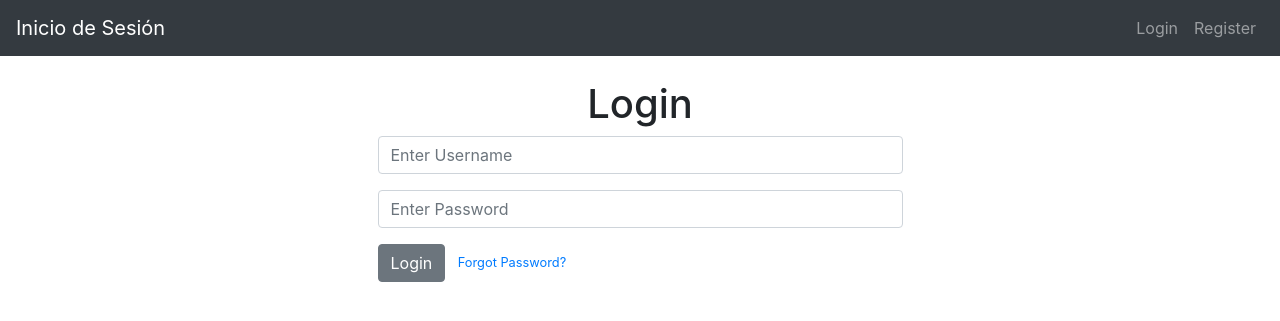
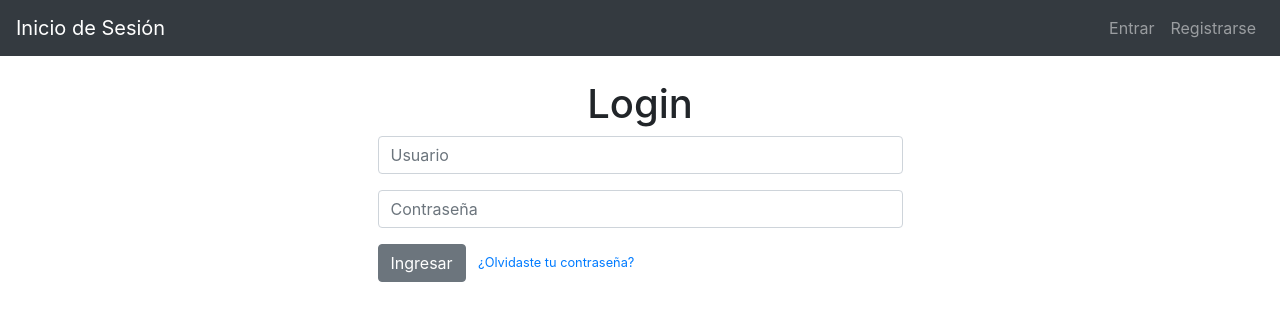
Before and after one commit to francechi/Login-con-Django, a Django app: page /authenticate/login/ in a window 1280 px wide. Shown: the top 321 px of the page. Run offline with Django 3.2, Linux system fonts and the light colour scheme; parts of the project's set-up code (start-up, migrations or seed data) failed here and were passed over; some libraries are stand-ins or nearby versions.

Commit message:
Terminado

```diff
--- a/aplicaciones/agregar/urls.py
+++ b/aplicaciones/agregar/urls.py
@@ -1,7 +1,7 @@
 from django.urls import path, include, re_path
-from aplicaciones.agregar.views import index_agregar
+from django.contrib.auth.decorators import login_required
+from . import views
 
 urlpatterns = [
-    path('agregar', index_agregar),
-
+    path('agregar/', views.index_agregar, name='agregar'),
 ]
--- a/aplicaciones/agregar/views.py
+++ b/aplicaciones/agregar/views.py
@@ -1,7 +1,9 @@
 from django.shortcuts import render
 from django.http import HttpResponse
+from django.contrib.auth.decorators import login_required
 
-# Create your views here.
 
+
+@login_required(login_url="/authenticate/login/")
 def index_agregar(request):
-    return HttpResponse("Página de Agregar")
+    return render(request, 'autenticar/base.html')
--- a/aplicaciones/autenticar/urls.py
+++ b/aplicaciones/autenticar/urls.py
@@ -1,4 +1,5 @@
 from django.urls import path, re_path
+from django.contrib.auth.decorators import login_required
 
 from . import views
 
--- a/aplicaciones/autenticar/views.py
+++ b/aplicaciones/autenticar/views.py
@@ -3,6 +3,7 @@ from django.contrib.auth import authenticate, login, logout, update_session_auth
 from django.contrib import messages
 from django.contrib.auth.forms import UserCreationForm, UserChangeForm, PasswordChangeForm
 from .forms import SignUpForm, EditProfileForm
+from django.contrib.auth.decorators import login_required
 
 def home(request):
 	return render(request,'autenticar/home.html',{})
@@ -24,7 +25,7 @@ def login_user(request):
 		return render(request,'autenticar/login.html',{})
 
 
-
+@login_required(login_url="/authenticate/login/")
 def logout_user(request):
 	logout(request)
 	messages.success(request,("Has Salido!"))
@@ -47,7 +48,7 @@ def register_user(request):
 	context={'form':form}
 	return render(request,'autenticar/register.html',context)
 
-
+@login_required(login_url="/authenticate/login/")
 def edit_profile(request):
 	if request.method=='POST':
 		form= EditProfileForm(request.POST, instance=request.user)
@@ -61,7 +62,7 @@ def edit_profile(request):
 	context={'form':form}
 	return render(request,'autenticar/edit_profile.html',context)
 
-
+@login_required(login_url="/authenticate/login/")
 def change_password(request):
 	if request.method=='POST':
 		form= PasswordChangeForm(data=request.POST, user=request.user)
--- a/login/urls.py
+++ b/login/urls.py
@@ -3,6 +3,7 @@ from django.contrib.auth import views as auth_views
 from django.urls import path, include
 from django.conf import settings
 from django.conf.urls.static import static
+
 
 urlpatterns = [
     path('admin/', admin.site.urls),
--- a/templates/autenticar/base.html
+++ b/templates/autenticar/base.html
@@ -26,20 +26,20 @@
           <a class="nav-link" href="{% url 'programa_list' %}">Programas</a>
         </li>
         <li class="nav-item">
-          <a class="nav-link" href="{% url 'logout' %}">Logout</a>
+          <a class="nav-link" href="{% url 'logout' %}">Salir</a>
         </li>
         <li class="nav-item">
-          <a class="nav-link" href="{% url 'edit_profile' %}">Edit Profile</a>
+          <a class="nav-link" href="{% url 'edit_profile' %}">Editar Perfil</a>
         </li>
         <li class="nav-item">
-          <a class="nav-link" href="{% url 'change_password' %}">Change Password</a>
+          <a class="nav-link" href="{% url 'change_password' %}">Cambiar Contraseña</a>
         </li>
       {% else %}
         <li class="nav-item">
-          <a class="nav-link" href="{% url 'login' %}">Login</a>
+          <a class="nav-link" href="{% url 'login' %}">Entrar</a>
         </li>
         <li class="nav-item">
-          <a class="nav-link" href="{% url 'register' %}">Register</a>
+          <a class="nav-link" href="{% url 'register' %}">Registrarse</a>
         </li>
       {% endif %}
 
--- a/templates/autenticar/login.html
+++ b/templates/autenticar/login.html
@@ -14,15 +14,14 @@ Inicio de Sesión
 		{% csrf_token %}
 	  <div class="form-group">
 
-	    <input type="text" class="form-control"   placeholder="Enter Username" name="username">
-
+	    <input type="text" class="form-control"   placeholder="Usuario" name="username">
 	  </div>
 	  <div class="form-group">
-	    <input type="password" class="form-control"  placeholder="Enter Password" name="password">
+	    <input type="password" class="form-control" placeholder="Contraseña" name="password">
 	  </div>
-		<button type="submit" class="btn btn-secondary">Login</button>
+		<button type="submit" class="btn btn-secondary">Ingresar</button>
 		<small class="text-muted ml-2">
-				<a href="{% url 'password_reset' %}">Forgot Password?</a>
+				<a href="{% url 'password_reset' %}">¿Olvidaste tu contraseña?</a>
 		</small>
 	</form>
 </div>
--- a/templates/users/password_reset.html
+++ b/templates/users/password_reset.html
@@ -5,11 +5,11 @@
         <form method="POST">
             {% csrf_token %}
             <fieldset class="form-group">
-                <legend class="border-bottom mb-4">Reset Password</legend>
+                <legend class="border-bottom mb-4">Restablecer la contraseña</legend>
                 {{ form|crispy }}
             </fieldset>
             <div class="form-group">
-                <button class="btn btn-outline-info" type="submit">Request Password Reset</button>
+                <button class="btn btn-outline-info" type="submit">Petición para la recuperación de contraseña</button>
             </div>
         </form>
     </div>
--- a/templates/users/password_reset_complete.html
+++ b/templates/users/password_reset_complete.html
@@ -1,7 +1,7 @@
 {% extends 'autenticar/base.html' %}
 {% block content %}
     <div class="alert alert-info">
-        Your password has been set.
+        Su contraseña ha sido establecida.
     </div>
-    <a href="{% url 'login' %}">Sign In Here</a>
+    <a href="{% url 'login' %}">Ingresa Aquí</a>
 {% endblock content %}
--- a/templates/users/password_reset_confirm.html
+++ b/templates/users/password_reset_confirm.html
@@ -5,11 +5,11 @@
         <form method="POST">
             {% csrf_token %}
             <fieldset class="form-group">
-                <legend class="border-bottom mb-4">Reset Password</legend>
+                <legend class="border-bottom mb-4">Restablecer la contraseña</legend>
                 {{ form|crispy }}
             </fieldset>
             <div class="form-group">
-                <button class="btn btn-outline-info" type="submit">Reset Password</button>
+                <button class="btn btn-outline-info" type="submit">Restablecer la contraseña</button>
             </div>
         </form>
     </div>
--- a/templates/users/password_reset_done.html
+++ b/templates/users/password_reset_done.html
@@ -1,6 +1,6 @@
 {% extends 'autenticar/base.html' %}
 {% block content %}
     <div class="alert alert-info">
-        An email has been sent with instructions to reset your password
+        Se ha enviado un correo electrónico con instrucciones para restablecer su contraseña.
     </div>
 {% endblock content %}
```
Also changed, not shown: aplicaciones/programa/views.py (+6 -5 lines), db.sqlite3.
